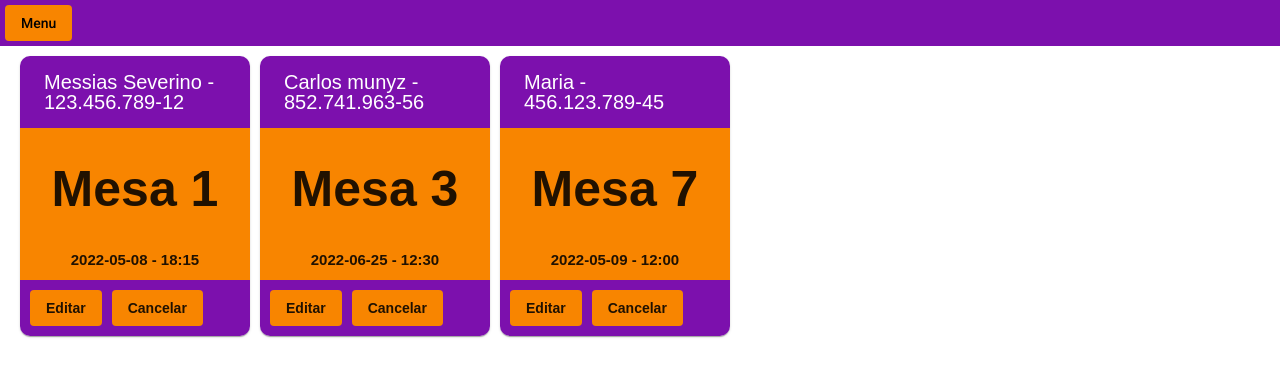
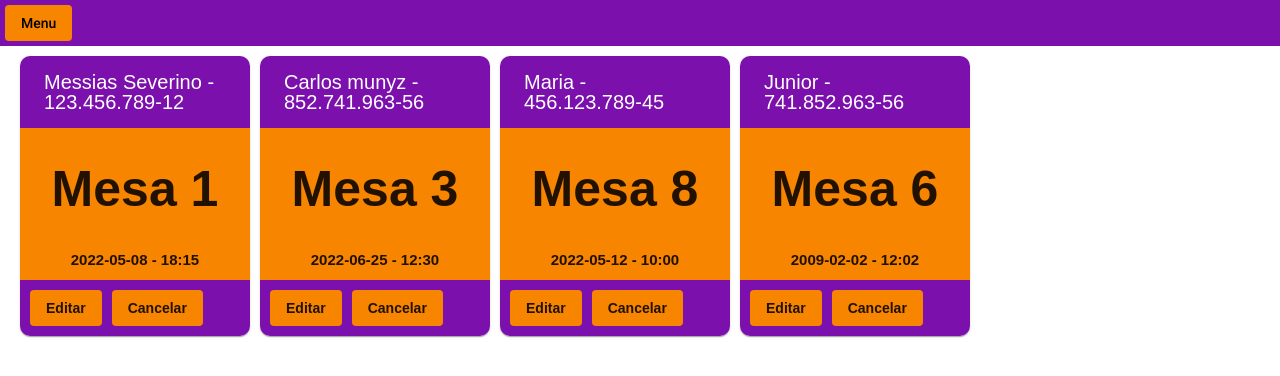
Before and after one commit to 26messias26/ats-pweb1-angular, an Angular app: page / in a window 1280 px wide. Shown: the top 376 px of the page. Built offline with nearby package versions, Linux system fonts and the light colour scheme; data requests are answered from the project's data file.

Commit message:
adição do interceptador http e tratamento de erro em requisições http

```diff
--- a/db.json
+++ b/db.json
@@ -20,9 +20,17 @@
       "id": 4,
       "nome": "Maria",
       "cpf": "45612378945",
-      "mesa": 7,
-      "horario": "12:00",
-      "data": "2022-05-09"
+      "mesa": 8,
+      "horario": "10:00",
+      "data": "2022-05-12"
+    },
+    {
+      "id": 5,
+      "nome": "Junior",
+      "cpf": "74185296356",
+      "mesa": 6,
+      "horario": "12:02",
+      "data": "2009-02-02"
     }
   ]
 }
--- a/src/app/app.module.ts
+++ b/src/app/app.module.ts
@@ -1,3 +1,4 @@
+import { InterceptorModule } from './interceptor/interceptor.module';
 import { MatIconModule } from '@angular/material/icon';
 import { LayoutModule } from './layout/layout.module';
 import { ReservaModule } from './reserva/reserva.module';
@@ -25,7 +26,8 @@ import { MatSnackBarModule } from '@angular/material/snack-bar';
     BrowserAnimationsModule,
     MatIconModule,
     HttpClientModule,
-    MatSnackBarModule
+    MatSnackBarModule,
+    InterceptorModule
   ],
   providers: [],
   bootstrap: [AppComponent]
--- /dev/null
+++ b/src/app/interceptor/erro.interceptor.ts
@@ -0,0 +1,32 @@
+import { MensagemService } from './../shared/service/mensagem.service';
+import { Injectable } from '@angular/core';
+import {
+  HttpRequest,
+  HttpHandler,
+  HttpEvent,
+  HttpInterceptor,
+  HttpErrorResponse
+} from '@angular/common/http';
+import { catchError, Observable, throwError } from 'rxjs';
+
+@Injectable()
+export class ErroInterceptor implements HttpInterceptor {
+
+  constructor(private mensagemService: MensagemService) {
+
+  }
+
+  intercept(request: HttpRequest<any>, next: HttpHandler): Observable<HttpEvent<any>> {
+    return next.handle(request).pipe(
+      catchError(resposta => this.trataRespostaErro(resposta))
+    );
+  }
+
+private trataRespostaErro(resposta:object): Observable<HttpEvent<any>>{
+ if (resposta instanceof HttpErrorResponse){
+   this.mensagemService.error(`Erro: ${resposta.status} - ${resposta.message}` )
+ }
+  return throwError(resposta);
+}
+
+}
--- /dev/null
+++ b/src/app/interceptor/interceptor.module.ts
@@ -0,0 +1,21 @@
+import { ErroInterceptor } from './erro.interceptor';
+import { NgModule } from '@angular/core';
+import { CommonModule } from '@angular/common';
+import { HTTP_INTERCEPTORS } from '@angular/common/http';
+
+
+
+@NgModule({
+  declarations: [],
+  imports: [
+    CommonModule
+  ],
+  providers:[
+    {
+      provide: HTTP_INTERCEPTORS,
+      useClass: ErroInterceptor,
+      multi:true
+    }
+  ]
+})
+export class InterceptorModule { }
--- a/src/app/shared/service/mensagem.service.ts
+++ b/src/app/shared/service/mensagem.service.ts
@@ -34,7 +34,7 @@ export class MensagemService {
     snackConfig.duration = 5000;
     snackConfig.panelClass = classExtras;
 
-    this.snackBar.open('Resevado com sucesso!','x', snackConfig)
+    this.snackBar.open(mensagem,'x', snackConfig)
 
   }
 }
```
Also changed, not shown: 1 other file (tests, documents, lock files or other folders).
